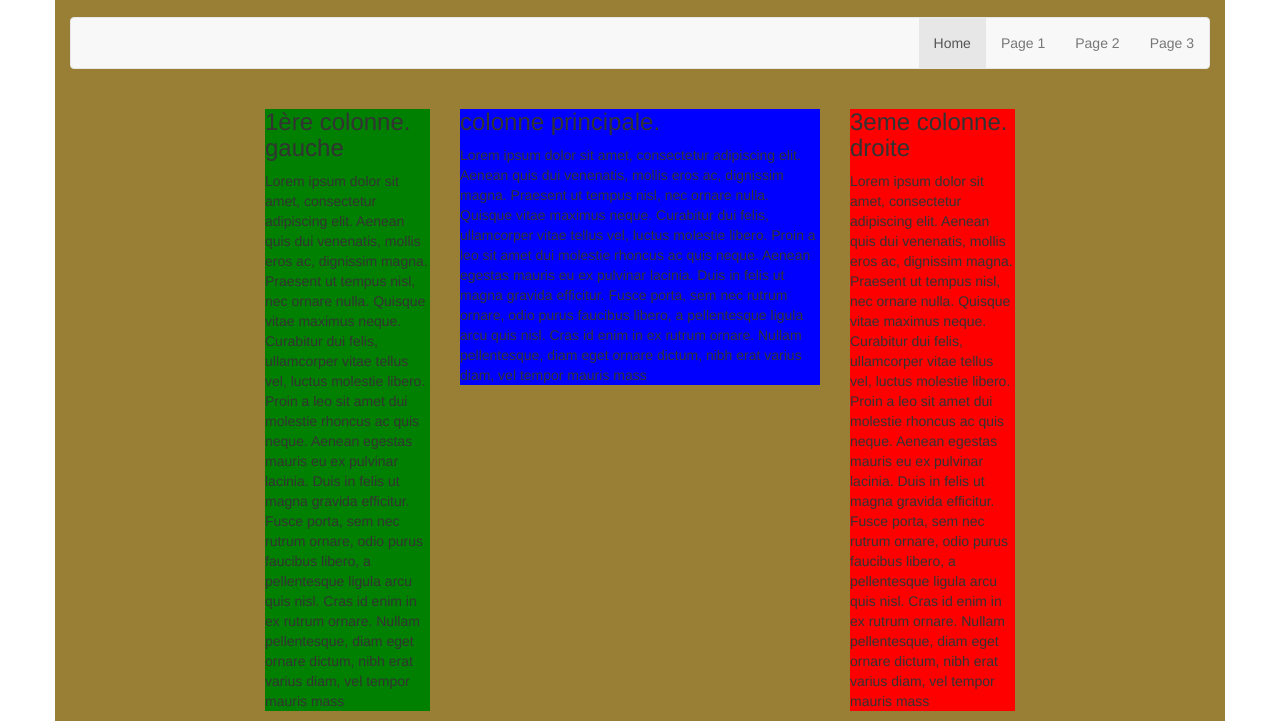
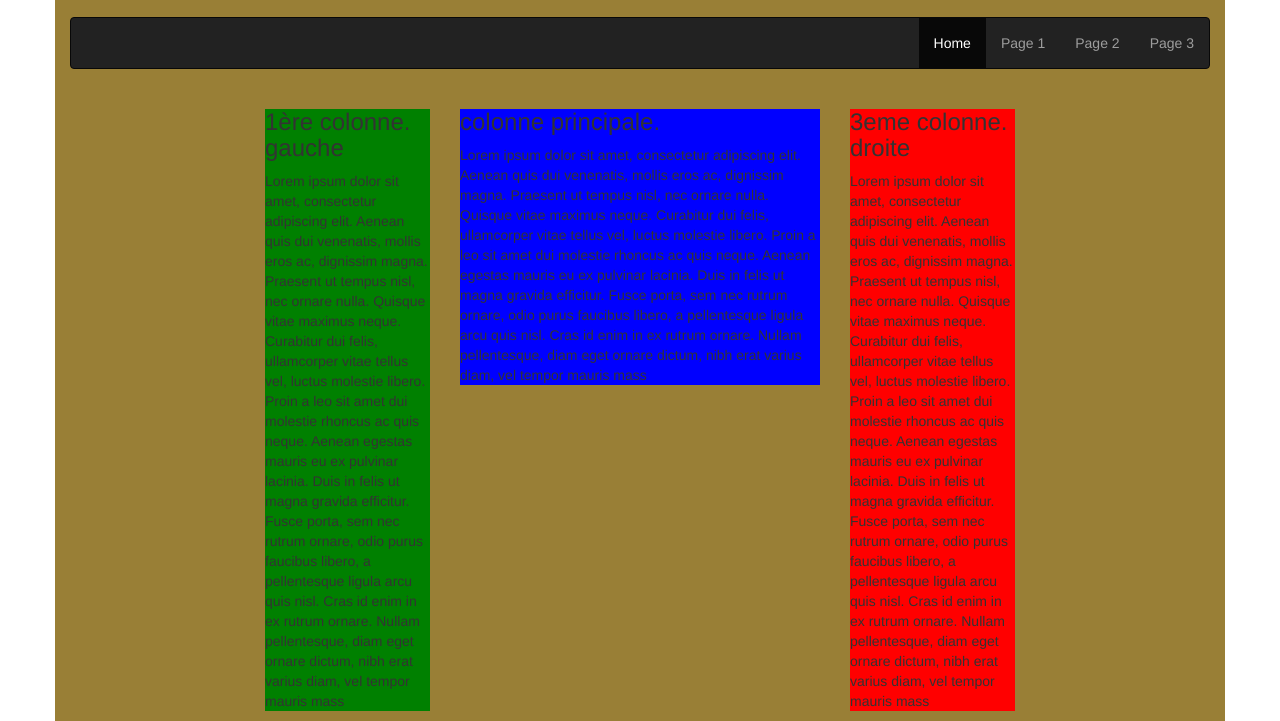
Before and after one commit to Max-le/peinture, a plain HTML site: page index.html in a window 1280 px wide. Shown: the part 123-844 px from the top of the page. Drawn offline with Linux system fonts and the light colour scheme.

Commit message:
commit from ubuntu

```diff
--- a/index.html
+++ b/index.html
@@ -28,14 +28,14 @@
 </div>
 
 <!-- Navbar -->
-<nav class="navbar navbar-default">
+<nav class="navbar navbar-inverse">
   <div class="container-fluid">
 
     <ul class="nav navbar-nav navbar-right">
       <li class="active"><a href="#">Home</a></li>
       <li ><a href="#">Page 1</a></li>
-      <li><a href="#">Page 2</a></li>
-      <li><a href="#">Page 3</a></li>
+      <li><a href="galerie.html">Page 2</a></li>
+      <li><a href="contact.html">Page 3</a></li>
     </ul>
   </div>
 </nav>
```
Also changed, not shown: contact.html (added, +1 -0 lines), galerie.html (added, +1 -0 lines).
